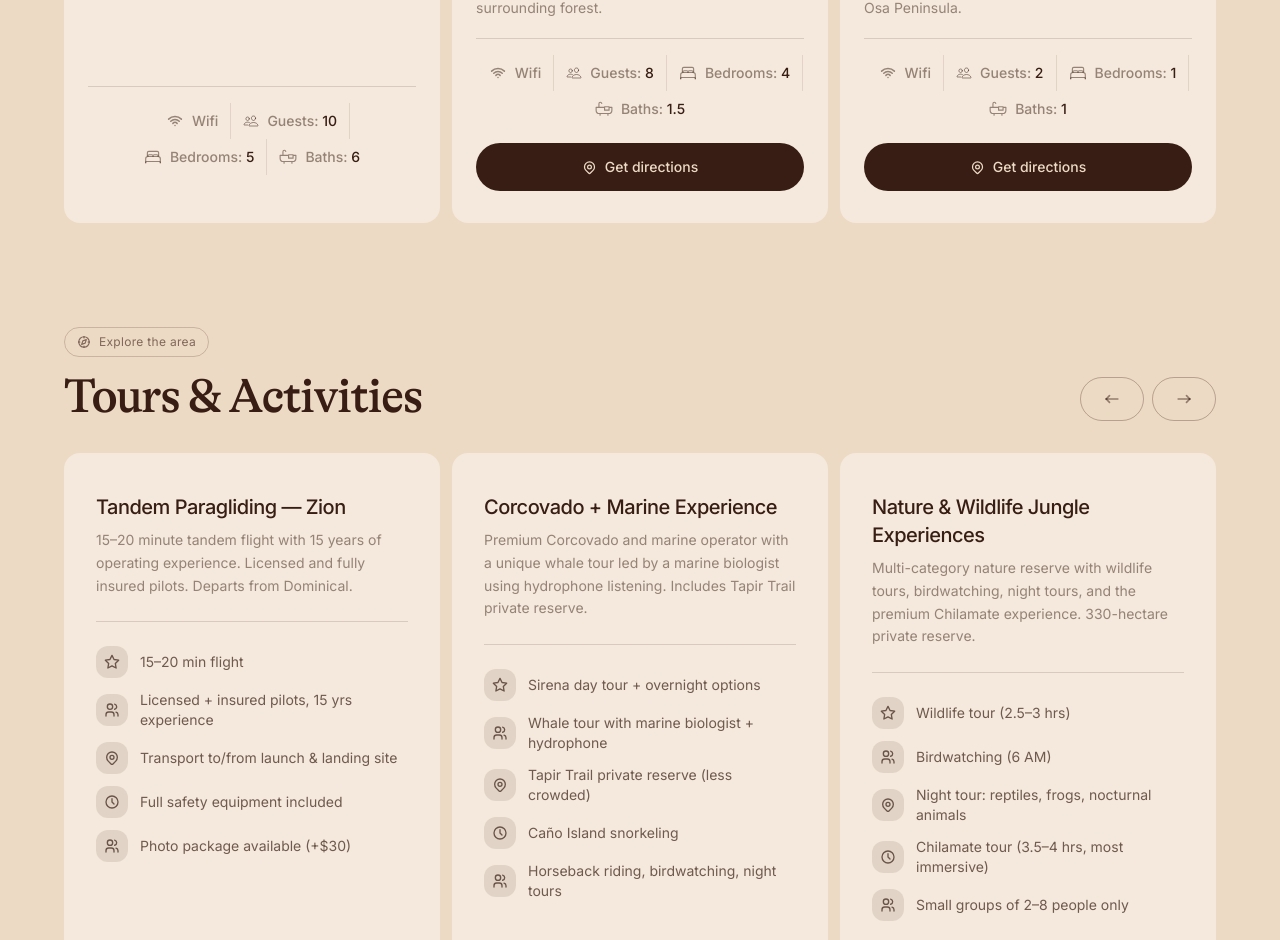
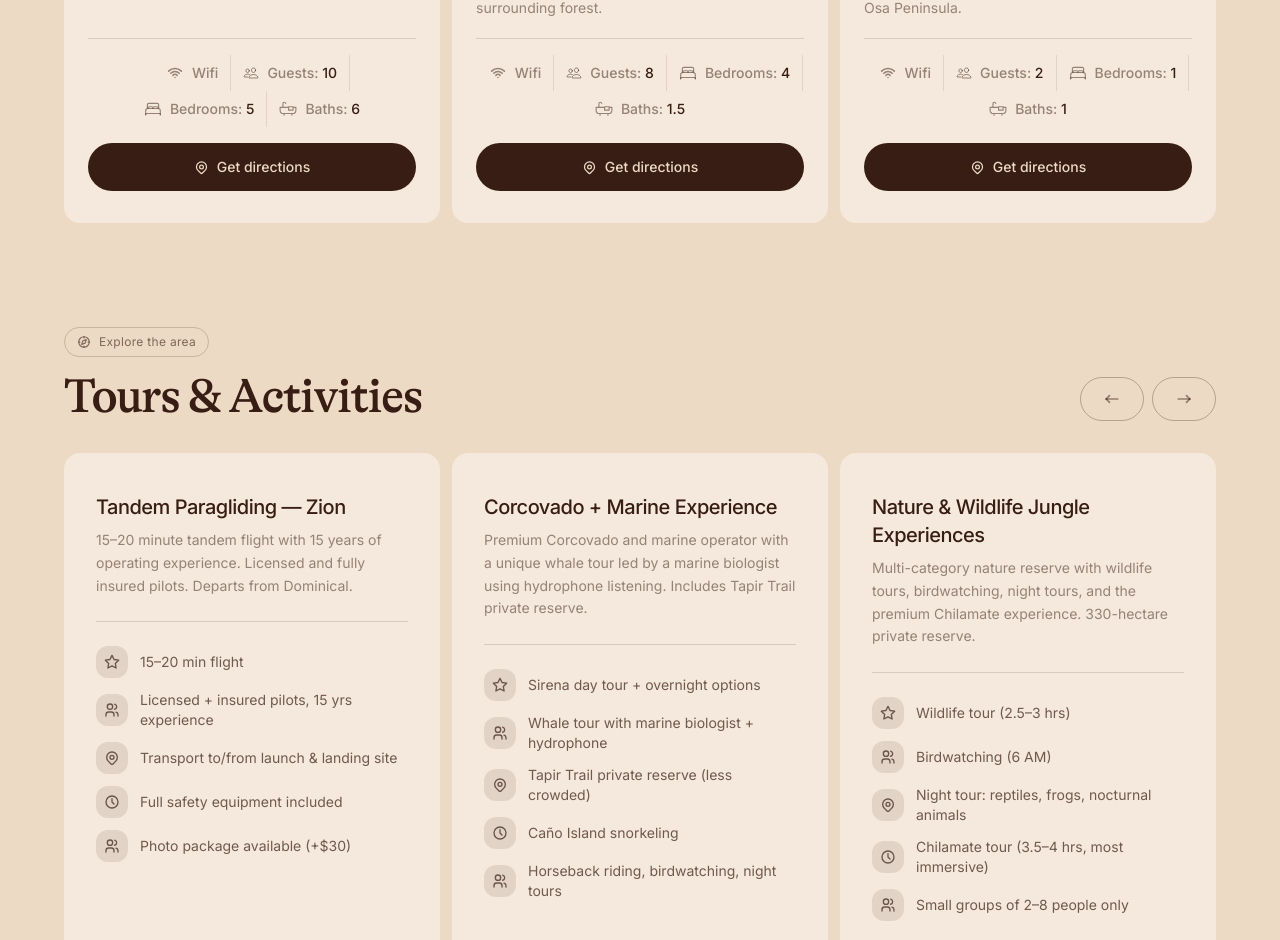
Before and after one commit to bchacon-aurigital/Arborea-editorial-entry-point, a Next.js app: page / in a window 1280 px wide. Shown: the part 1131-2071 px from the top of the page. Built offline with nearby package versions, Linux system fonts and the light colour scheme.

Commit message:
Actualización direccion

```diff
--- a/src/data/properties.js
+++ b/src/data/properties.js
@@ -38,7 +38,7 @@ export const properties = {
       "/assets/CasaMango/Villa-Mango-2 1.avif",
     ],
     wifi: { name: "Tormenta", password: "CASATORMENTA" },
-    directionsUrl: "",
+    directionsUrl: "https://www.google.com/maps?q=9.049920082092285,-83.57042694091797&z=17&hl=es",
     guests: 10, bedrooms: 5, baths: 6,
     highlights: ["pool", "jacuzzi", "yogaDeck", "views", "privacy", "selfCheckin"],
   },
@@ -68,7 +68,7 @@ export const properties = {
       "/assets/CasaCeiba/DSC00264-HDR-Mejorado-NR 1.avif",
     ],
     wifi: { name: "Casa Nube", password: "CasaNube" },
-    directionsUrl: "https://www.google.com/maps/place/9%C2%B003'01.4%22N+83%C2%B034'11.5%22W/@9.0490021,-83.5750775,16.19z/data=!4m4!3m3!8m2!3d9.0503939!4d-83.5698713!18m1!1e1?entry=ttu&g_ep=EgoyMDI2MDMxMS4wIKXMDSoASAFQAw%3D%3D",
+    directionsUrl: "https://www.google.com/maps?q=9.05109691619873,-83.56819915771484&z=17&hl=es",
     guests: 2, bedrooms: 1, baths: 1,
     highlights: ["pool", "oceanViews", "soakingTub", "outdoorKitchen", "privacy", "petsAllowed"],
   },
@@ -83,7 +83,7 @@ export const properties = {
       "/assets/CasaCortezaAmarilla/DSC00769-HDR 1.avif",
     ],
     wifi: { name: "Cortez Amarillo", password: "CORTEZAMARILLO" },
-    directionsUrl: "https://maps.app.goo.gl/8irhbdepsafmiQrQ6",
+    directionsUrl: "https://www.google.com/maps?q=9.044591903686523,-83.5796127319336&z=17&hl=es",
     guests: 8, bedrooms: 5, baths: 2,
     highlights: ["pool", "sunsets", "oceanBreeze", "privacy"],
   },
@@ -98,7 +98,7 @@ export const properties = {
       "/assets/CasaPalmera/DSC00607 1.avif",
     ],
     wifi: { name: "Otra Vida", password: "PALMERAAZUL" },
-    directionsUrl: "https://maps.google.com?q=9.0448383,-83.5777834&entry=gps&shh=CAE&lucs=,94297699,94284460,94231188,94280568,47071704,94218641,94280832,94282134,94286869&g_st=ic",
+    directionsUrl: "https://www.google.com/maps?q=9.044903755187988,-83.57756042480469&z=17&hl=es",
     guests: 8, bedrooms: 4, baths: 2,
     highlights: ["pool", "yogaArea", "sunsets", "views", "privacy"],
   },
```
